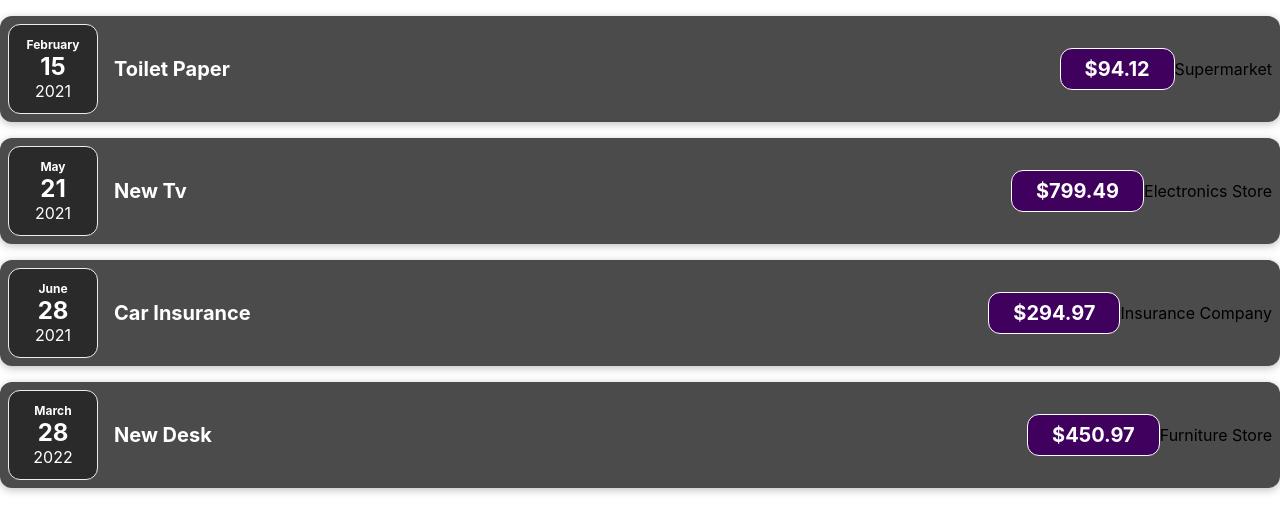
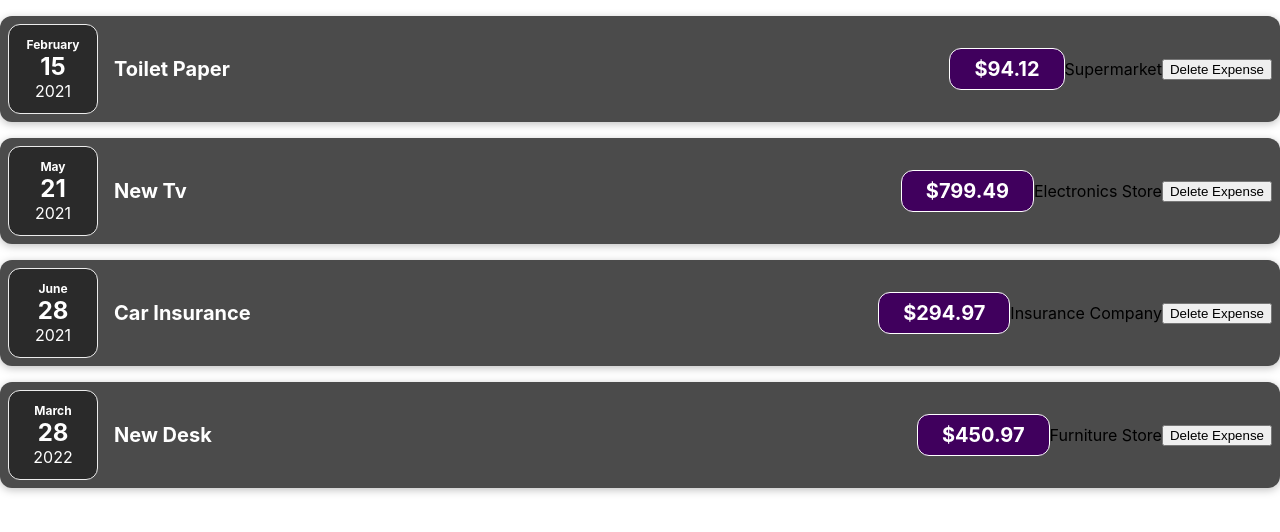
Before and after one commit to ajianth72/REACT, a React (Create React App) app: page / in a window 1280 px wide. Shown: the top 532 px of the page. Built offline with nearby package versions, Linux system fonts and the light colour scheme.

Commit message:
delete button

```diff
--- a/src/App.js
+++ b/src/App.js
@@ -1,40 +1,52 @@
 import Expense from "./Components/Expenses/Expense";
+import { useState } from "react";
 const  App=()=>{
-  const expenses=[
+  const [expenses,setExpenses]=useState([
     {
       date :new Date(2021,1,15),
       title :"Toilet Paper",
       amount :94.12,
-      LocationOfExpenditure: "Supermarket"
+      LocationOfExpenditure: "Supermarket",
+      id:"el-1"
     },
     {
       date :new Date(2021,4,21),
       title : "New Tv",
       amount :799.49,
-      LocationOfExpenditure: "Electronics Store"
+      LocationOfExpenditure: "Electronics Store",
+      id :"el-2"
     },
     {
       date :new Date(2021,5,28),
       title : "Car Insurance",
       amount :294.97,
-      LocationOfExpenditure: "Insurance Company"
+      LocationOfExpenditure: "Insurance Company",
+      id:"el-3"
     },
     {
       date :new Date(2022,2,28),
       title : "New Desk",
       amount :450.97,
-      LocationOfExpenditure: "Furniture Store"
+      LocationOfExpenditure: "Furniture Store",
+      id:"el-4"
     },
-  ]
+  ]);
+  const handleDeleteExpense = (expenseId) => {
+    const updatedExpenses = expenses.filter((expense) => expense.id !== expenseId);
+    setExpenses(updatedExpenses);
+  }
 
   return (
     <div>
       {expenses.map(expense => (
         <Expense
+          key={expense.id} // add a key prop to avoid a warning
+          id={expense.id}
           date={expense.date}
           title={expense.title}
           amount={expense.amount}
           LocationOfExpenditure={expense.LocationOfExpenditure}
+          onDeleteExpense={handleDeleteExpense}
         />
       ))}
     </div>
--- a/src/Components/Expenses/Expense.jsx
+++ b/src/Components/Expenses/Expense.jsx
@@ -3,6 +3,10 @@ import ExpenseDate from './ExpenseDate';
 import ExpenseDetails from './ExpenseDetails';
 
 const Expense=(props)=> {
+
+  const deleteExpense=()=>{
+    props.onDeleteExpense(props.id);
+  }
   return (
     <div className='expense-item'>
       <ExpenseDate date={props.date}/>
@@ -11,6 +15,7 @@ const Expense=(props)=> {
         <div className='expense-item__price'>${props.amount}</div>
       </div>
       <ExpenseDetails LocationOfExpenditure={props.LocationOfExpenditure} />
+      <button onClick={deleteExpense} >Delete Expense</button>
     </div>
   );
 }
```
